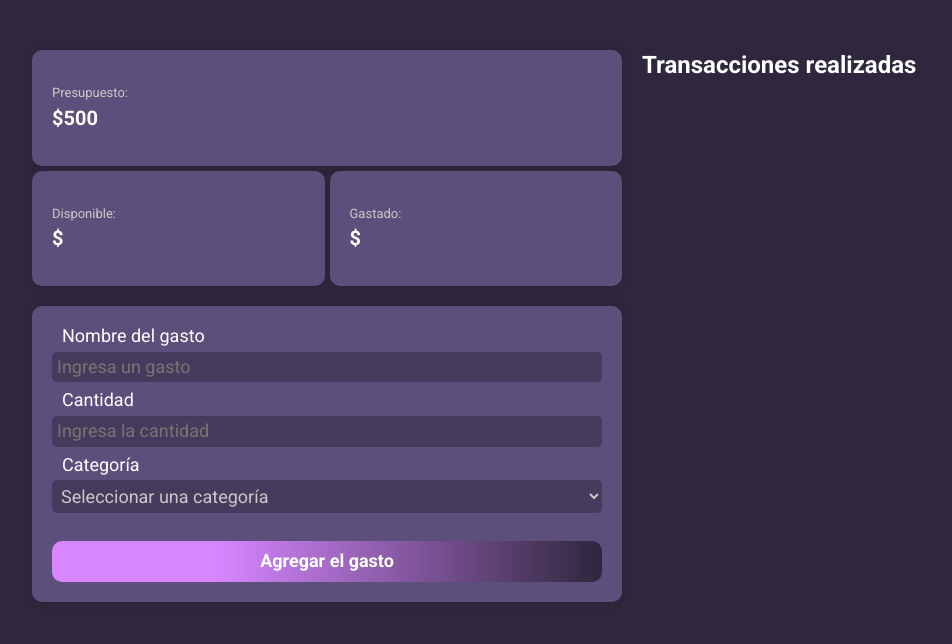
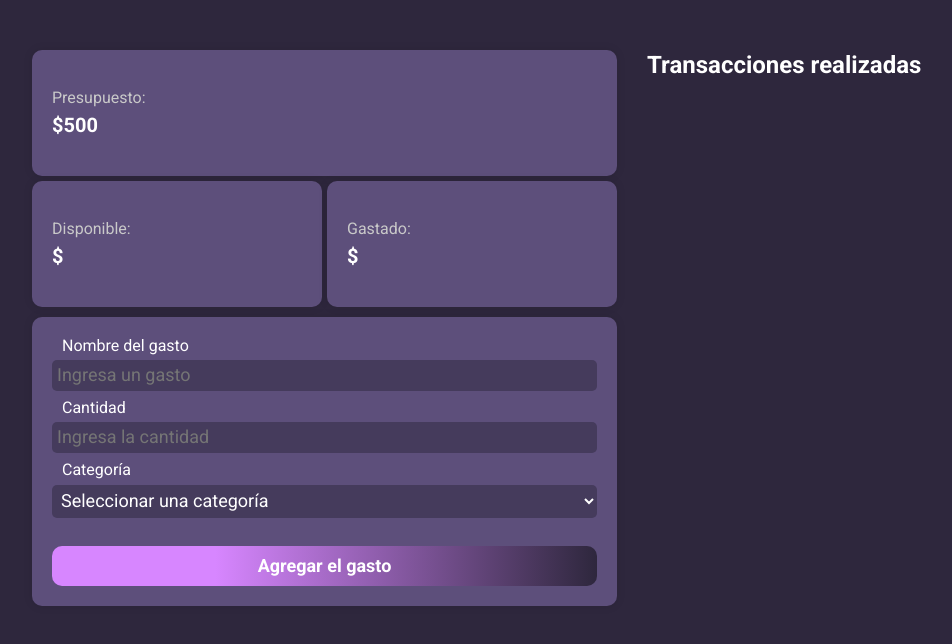
Before and after one commit to ElielM9/EasyFinance-AdminPresupuesto-POO, a website: page src/views/index.html in a window 1280 px wide. Shown: the whole page, without its empty margins (8-960 px from the left). Drawn offline with nearby package versions, Linux system fonts and the light colour scheme; files that its build step writes are made by us from their sources.

Commit message:
Cambios menores

```diff
--- a/src/scss/components/_budgetCards.scss
+++ b/src/scss/components/_budgetCards.scss
@@ -12,7 +12,7 @@
   }
 
   &__text {
-    font-size: 1.3rem;
+    font-size: 1.6rem;
     font-weight: 400;
     color: var.$darkGray;
 
--- a/src/scss/components/_budgetForm.scss
+++ b/src/scss/components/_budgetForm.scss
@@ -18,7 +18,7 @@
     margin-left: 1rem;
     margin-bottom: 0.5rem;
     font-weight: 500;
-    font-size: 1.8rem;
+    font-size: 1.6rem;
   }
 
   &__input {
@@ -29,7 +29,7 @@
     width: 100%;
     font-size: 1.8rem;
     font-weight: 400;
-    color: var.$darkGray;
+    color: var.$white;
     background-color: lighten(var.$primary-color, 10%);
   }
 
--- a/src/scss/layout/_budgetSection.scss
+++ b/src/scss/layout/_budgetSection.scss
@@ -6,7 +6,7 @@
     @include mix.grid(1, 3rem);
 
     @include mix.tablet {
-      @include mix.grid(2, 2rem);
+      @include mix.grid(2, 3rem);
     }
   }
 
@@ -15,6 +15,6 @@
     grid-auto-flow: dense;
     grid-template-columns: repeat(2, 1fr);
     gap: 0.5rem;
-    margin-bottom: 2rem;
+    margin-bottom: 1rem;
   }
 }
--- a/src/views/index.html
+++ b/src/views/index.html
@@ -72,12 +72,10 @@
         </div>
 
         <div class="budget__content">
-          <div class="contenido secundario">
-            <h3 class="text-center">Transacciones realizadas</h3>
+          <h3 class="">Transacciones realizadas</h3>
 
-            <div id="gastos">
-              <ul class="list-group"></ul>
-            </div>
+          <div id="gastos">
+            <ul class="list-group"></ul>
           </div>
         </div>
       </div>
```
Also changed, not shown: public/index.html (+1 -1 lines), public/styles/styles.css, 2 other files.
